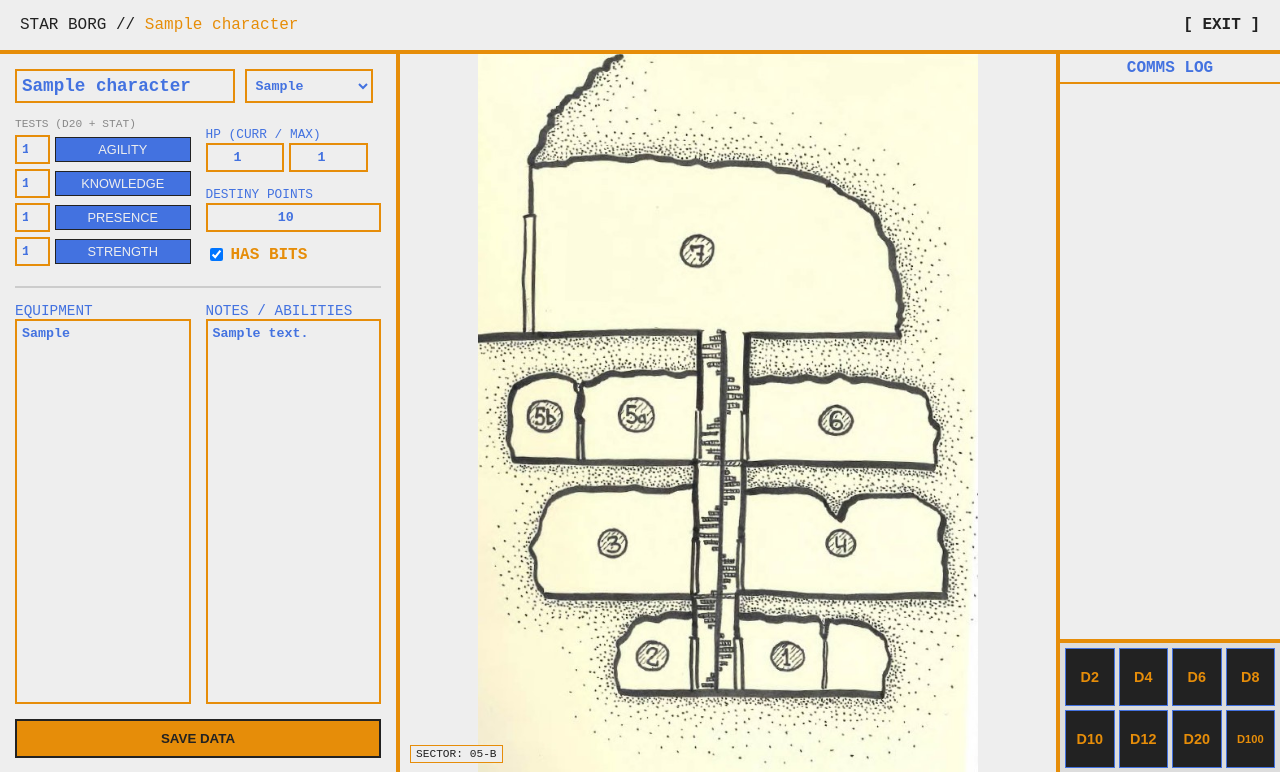
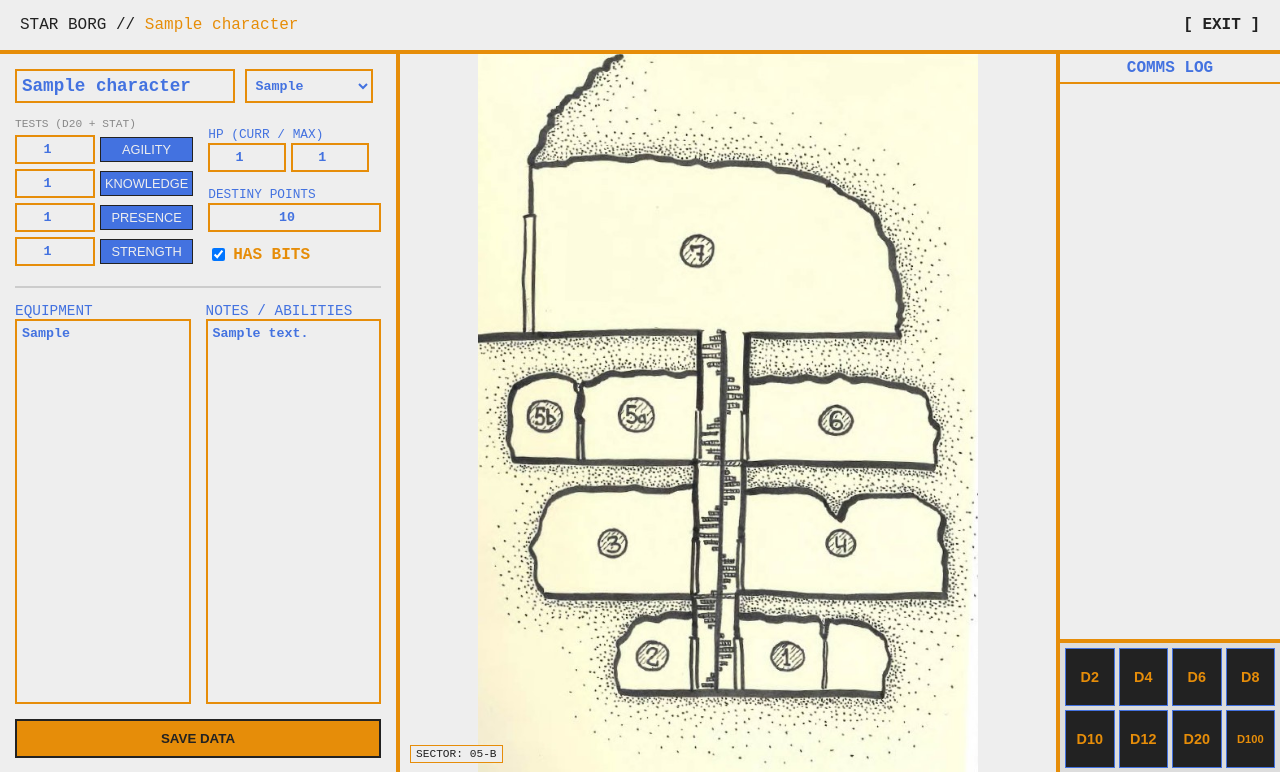
Before and after one commit to nurling34s/starborg-webapp, a Flask app: page /sheet/1 in a window 1280 px wide. Shown: the top 772 px of the page. Run offline with Flask 3, Linux system fonts and the light colour scheme; a user stored in the database is signed in; tables that the repository leaves empty hold one stand-in row (values such as "Sample post"); data that the repository does not hold is empty.

Commit message:
Update sheet.html
bigger stats blocks

```diff
--- a/templates/sheet.html
+++ b/templates/sheet.html
@@ -37,7 +37,7 @@
 
     /* Стиль строки характеристики */
     .stat-row { display: flex; align-items: center; margin-bottom: 5px; }
-    .stat-input { width: 35px; text-align: center; margin-right: 5px; }
+    .stat-input { width: 80px; text-align: center; margin-right: 5px; }
     .stat-btn {
         flex-grow: 1; font-size: 0.8em; padding: 4px;
         background: #4372e0; color: #eee; border: 1px solid #222; cursor: pointer;
```
